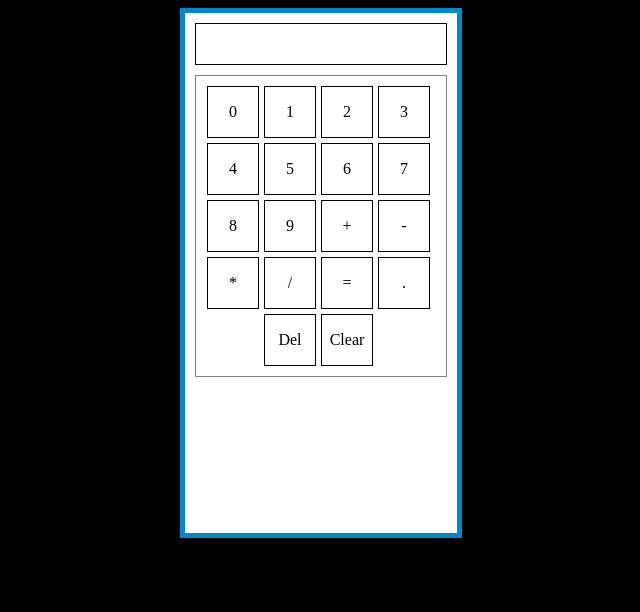
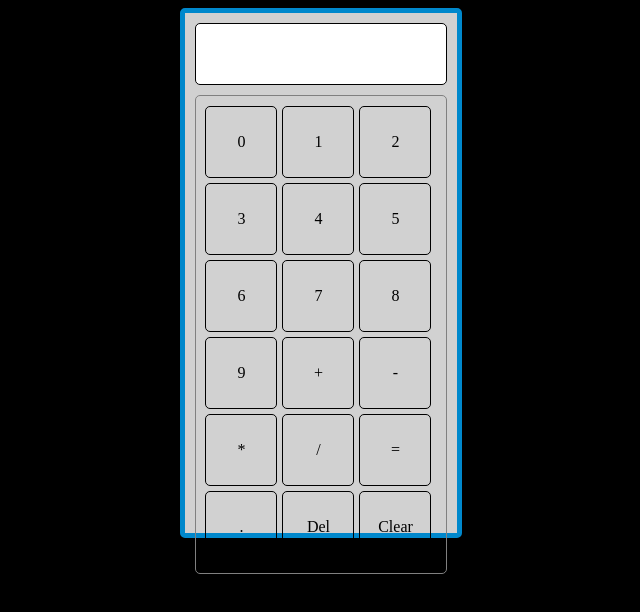
Before and after one commit to Stanbkrylix/Calculator, a plain HTML site: page index.html in a window 1280 px wide. Shown: the whole page, without its empty margins (319-959 px from the left). Drawn offline with Linux system fonts and the light colour scheme.

Commit message:
need to start from scracth because of bugs

```diff
--- a/calculator.js
+++ b/calculator.js
@@ -149,7 +149,7 @@ buttonNumbers.forEach((button) => {
         num2 = Number(e.target.dataset.key);
         emptyArray.push(num2);
         num2 = +emptyArray.join("");
-        console.log(num2);
+        console.log(num1, num2);
       }
 
       displayBox.textContent += Number(e.target.dataset.key);
@@ -157,39 +157,8 @@ buttonNumbers.forEach((button) => {
   });
 });
 
-// creating function
-
-// we need to find a way to populate the operate function
-// for loop might be key
-
-console.log(operate("-", 7, 5));
-console.log(operate(7, "+", 5));
-// const expression = "2+4";
-// const res = Function("return " + expression)();
-// console.log(res);
-
 // operate();
 // Function takes a string or a number expression and evaluate it
 // let result = displayBox.textContent;
 // let finalResult = Function("return " + result)();
 // displayBox.textContent = finalResult;
-function testingArray(string) {
-  let array = string.split("");
-  let num1, num2, operator;
-
-  for (let i = 0; i < array.length; i++) {
-    if (isNaN(+array[i]) === false) {
-      num1 = +array[i];
-    } else if (isNaN(+array[i]) === true) {
-      operator = array[i];
-    }
-
-    if (typeof num1 === "number") {
-      // num2 = array[i];
-    }
-    // console.log(isNaN(+array[i]));
-  }
-  return [num1, operator, num2, "IIF works"];
-}
-
-// console.log(isNaN(+"1"));
--- a/css/styles.css
+++ b/css/styles.css
@@ -6,18 +6,28 @@ body {
   width: 20%;
   height: 500px;
   border: 5px solid #0088cc;
+  border-radius: 5px;
+  background-color: rgb(209, 209, 209);
   padding: 10px;
   text-align: center;
-  background-color: #fff;
 }
 .value-container {
-  padding: 20px;
+  background-color: white;
+  padding: 5px;
+  height: 10%;
   border: 1px solid black;
+  border-radius: 5px;
   margin-bottom: 10px;
+  font-size: 20px;
+  display: flex;
+  flex-direction: column;
+  align-items: flex-end;
+  justify-content: end;
 }
 .button-container {
   padding: 5px;
   border: 1px solid gray;
+  border-radius: 5px;
   height: auto;
   display: flex;
   flex-wrap: wrap;
@@ -25,11 +35,13 @@ body {
   padding-top: 10px;
 }
 .button-divs {
-  width: 50px;
-  height: 50px;
+  width: 70px;
+  height: 70px;
   border: 1px solid black;
+  border-radius: 5px;
   margin-bottom: 5px;
   margin-right: 5px;
+
   /* ================================ */
   /* centering the numbers inside buttons */
   display: flex;
```
